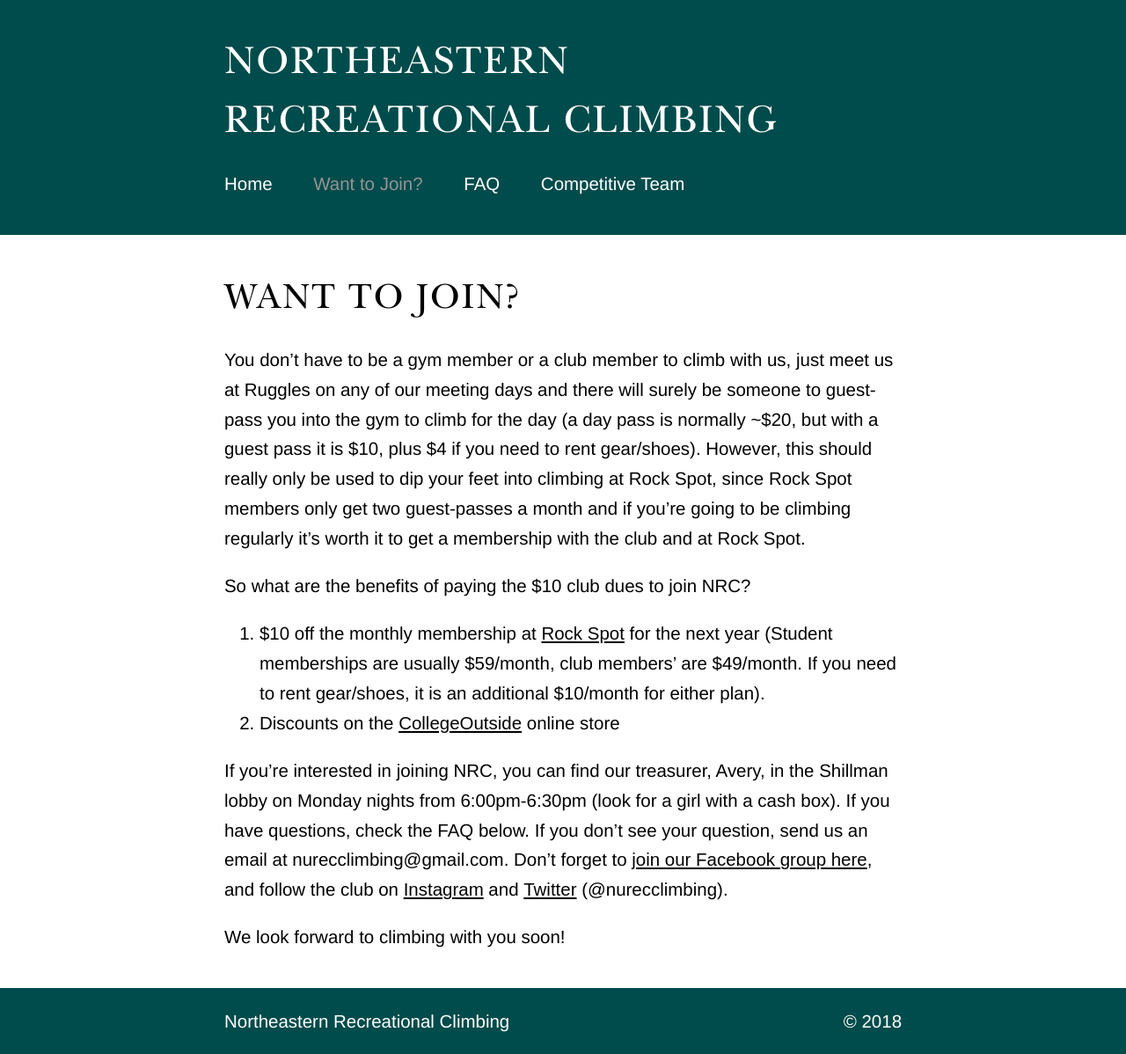
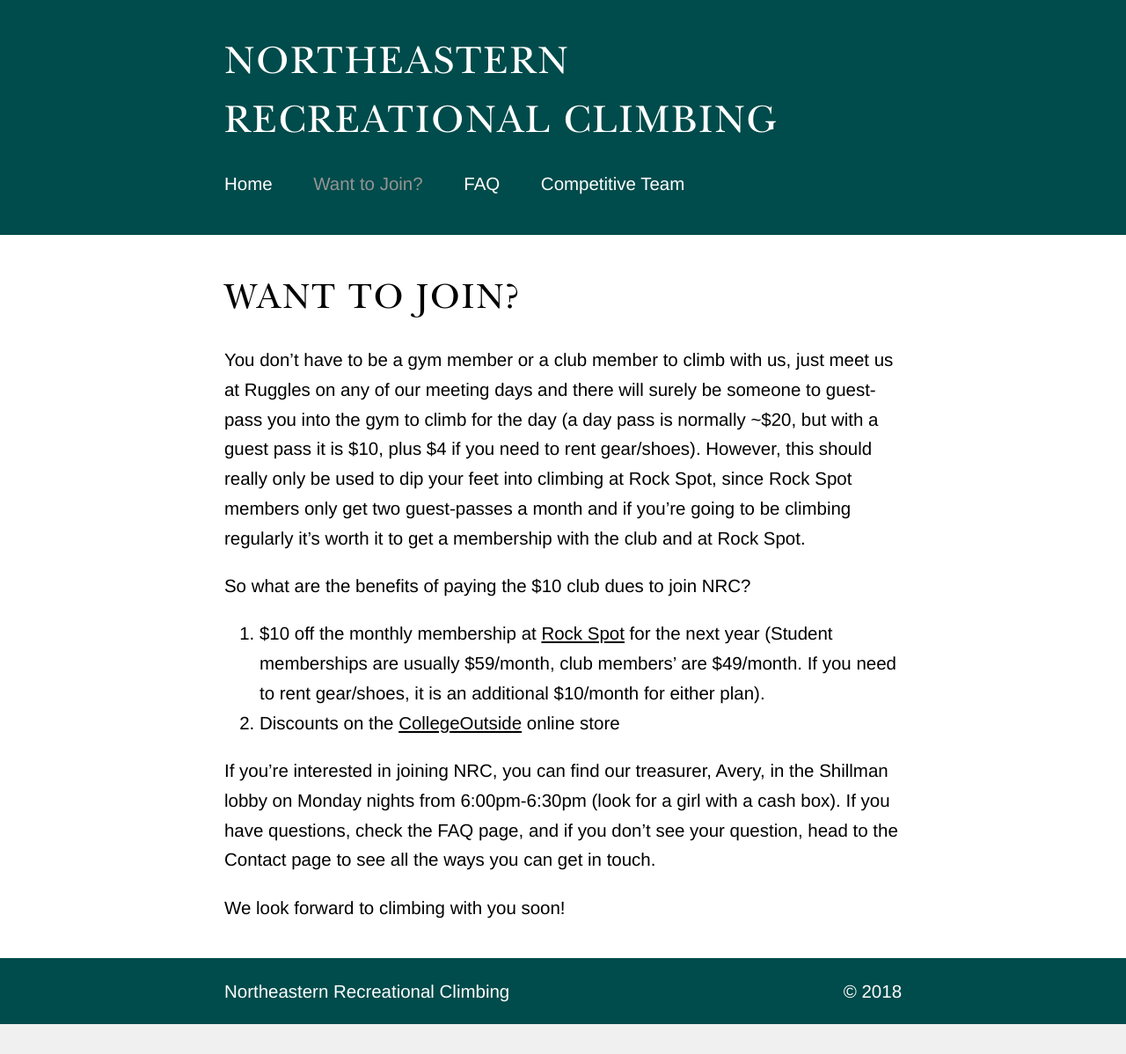
Before and after one commit to NortheasternClimbing/northeasternclimbing.github.io, a Jekyll site: the page built from nrc/want_to_join.md, in a window 1280 px wide. Shown: the whole page at 88% size. Built offline with Jekyll 4.4.1, drawn with Linux system fonts in a browser that asks for light colours; after the commit the page ends 1164 px from its top, so only the background shows below that.

Commit message:
Moved the contact info out, changed wording

```diff
--- a/nrc/want_to_join.md
+++ b/nrc/want_to_join.md
@@ -9,6 +9,6 @@ So what are the benefits of paying the $10 club dues to join NRC?
 1. $10 off the monthly membership at [Rock Spot](http://southboston.rockspotclimbing.com/) for the next year (Student memberships are usually $59/month, club members’ are $49/month. If you need to rent gear/shoes, it is an additional $10/month for either plan).
 2. Discounts on the [CollegeOutside](https://www.collegeoutside.com/) online store
 
-If you’re interested in joining NRC, you can find our treasurer, Avery, in the Shillman lobby on Monday nights from 6:00pm-6:30pm (look for a girl with a cash box). If you have questions, check the FAQ below. If you don’t see your question, send us an email at nurecclimbing@gmail.com. Don’t forget to [join our Facebook group here](https://www.facebook.com/groups/nurecclimbing/), and follow the club on [Instagram](http://instagram.com/nurecclimbing) and [Twitter](http://twitter.com/nurecclimbing) (@nurecclimbing).
+If you’re interested in joining NRC, you can find our treasurer, Avery, in the Shillman lobby on Monday nights from 6:00pm-6:30pm (look for a girl with a cash box). If you have questions, check the FAQ page, and if you don’t see your question, head to the Contact page to see all the ways you can get in touch.
 
 We look forward to climbing with you soon!
```
